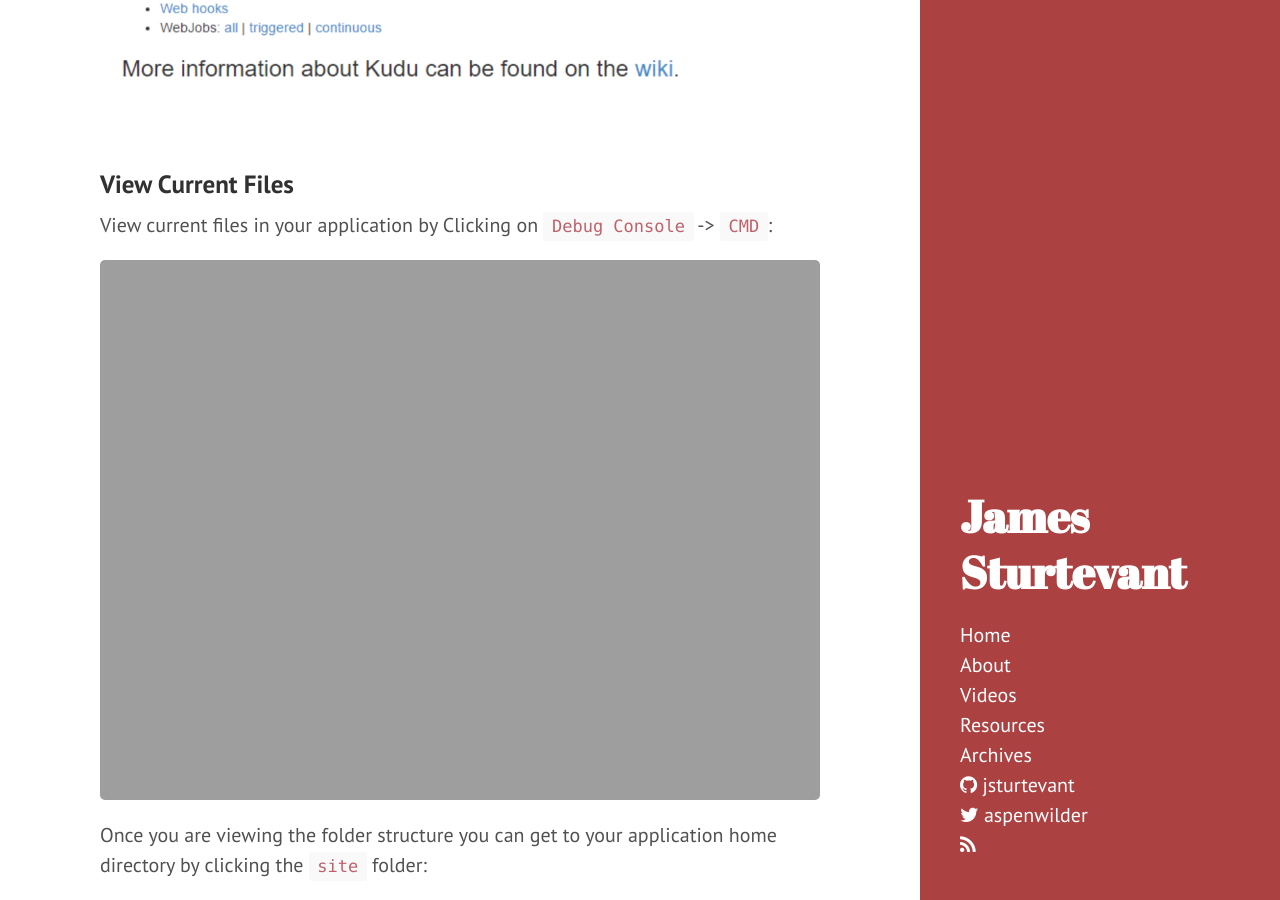
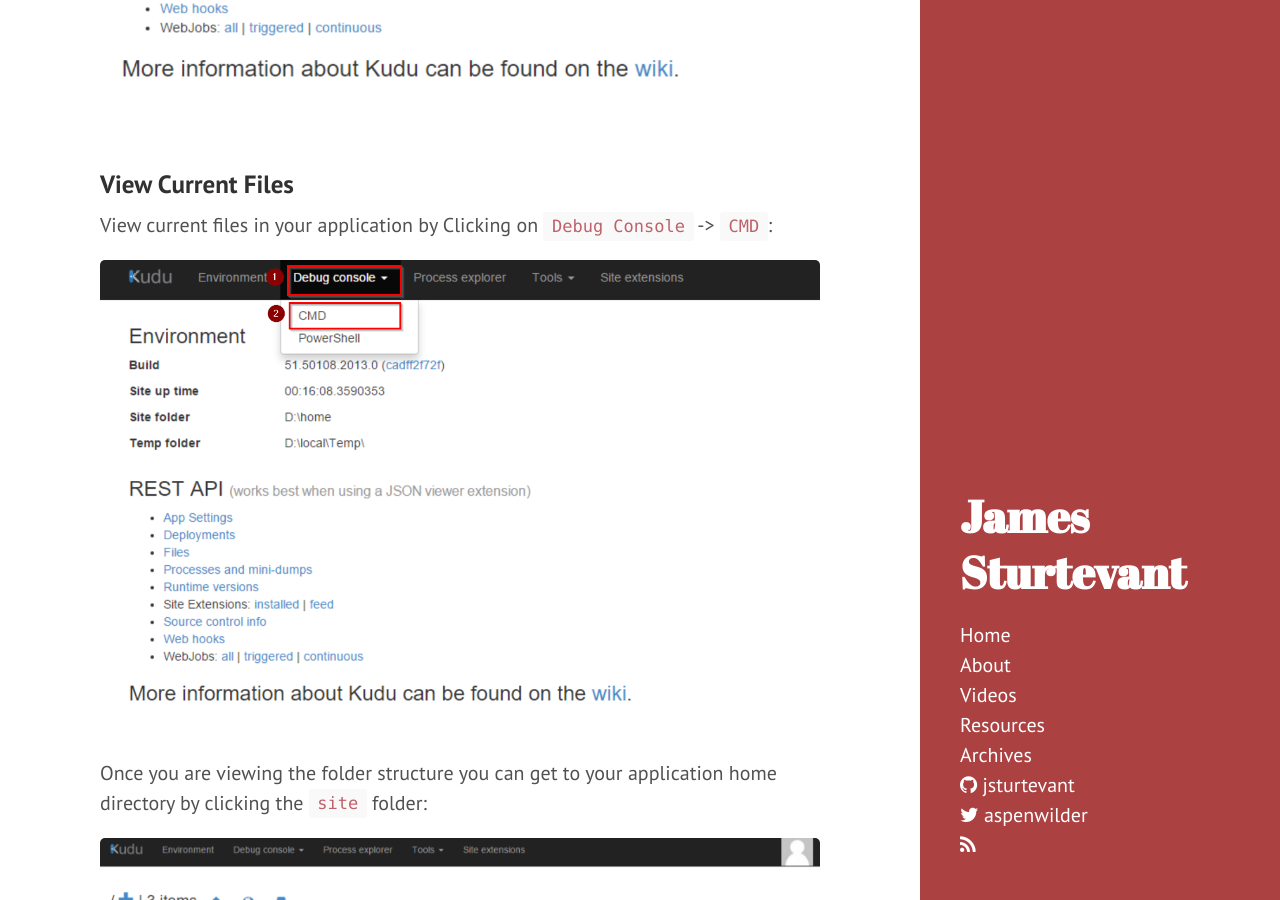
Before and after one commit to jsturtevant/jsturtevant.github.io, a Jekyll site: the page built from _posts/2016-01-08-How-to-add-edit-and-remove-files-in-your-azure-webapp-using-the-kudo-service-dashboard.md, in a window 1280 px wide and 900 px high, scrolled down 2331 px. Built offline with Jekyll 4.4.1, drawn with Linux system fonts in a browser that asks for light colours; nearby versions of some CDN libraries; Markdown is read by kramdown in place of the engine named in the settings; comment, search, counter and statistics services are not loaded.

Commit message:
missed a character

```diff
--- a/_posts/2016-01-08-How-to-add-edit-and-remove-files-in-your-azure-webapp-using-the-kudo-service-dashboard.md
+++ b/_posts/2016-01-08-How-to-add-edit-and-remove-files-in-your-azure-webapp-using-the-kudo-service-dashboard.md
@@ -33,7 +33,7 @@ Finally this post was about how you actually view, edit, add, and remove files f
 ### View Current Files
 View current files in your application by Clicking on `Debug Console` -> `CMD`:
 
-![kudo view files]({{ site.url }}/assets/zure-kudo-service-view-files.png)
+![kudo view files]({{ site.url }}/assets/azure-kudo-service-view-files.png)
 
 Once you are viewing the folder structure you can get to your application home directory by clicking the `site` folder:
 
```
